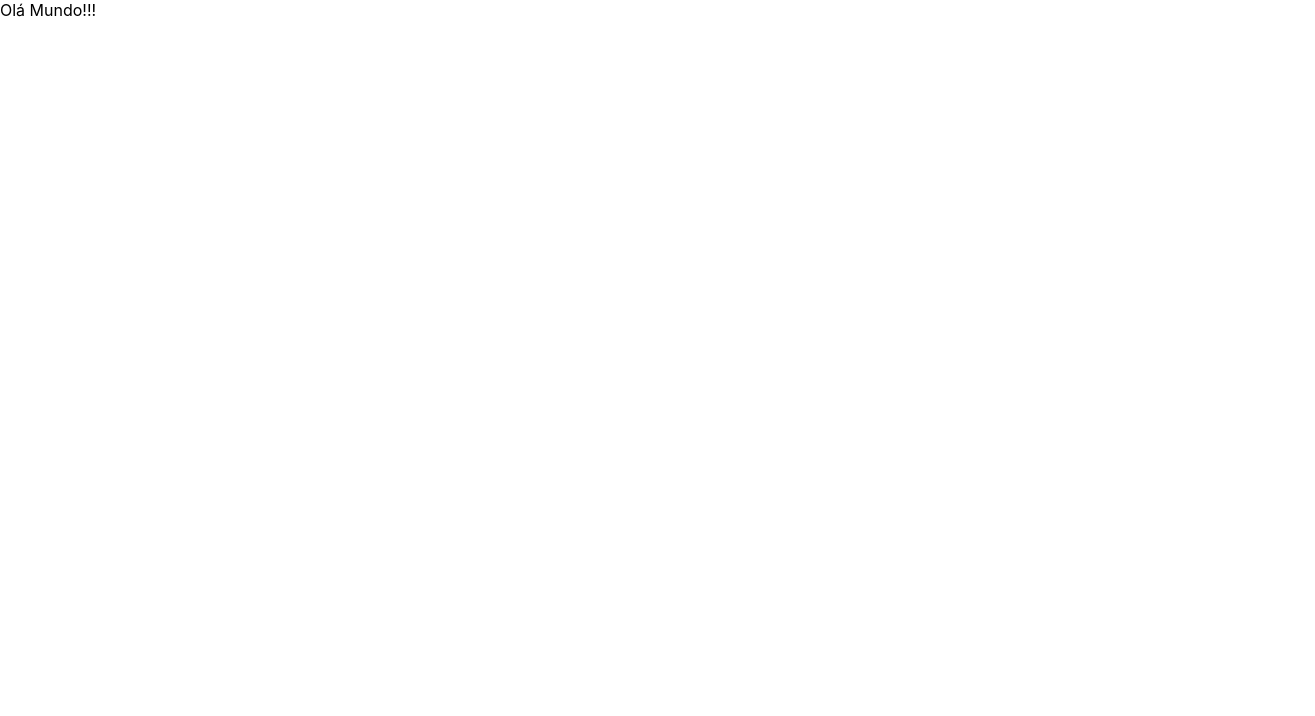
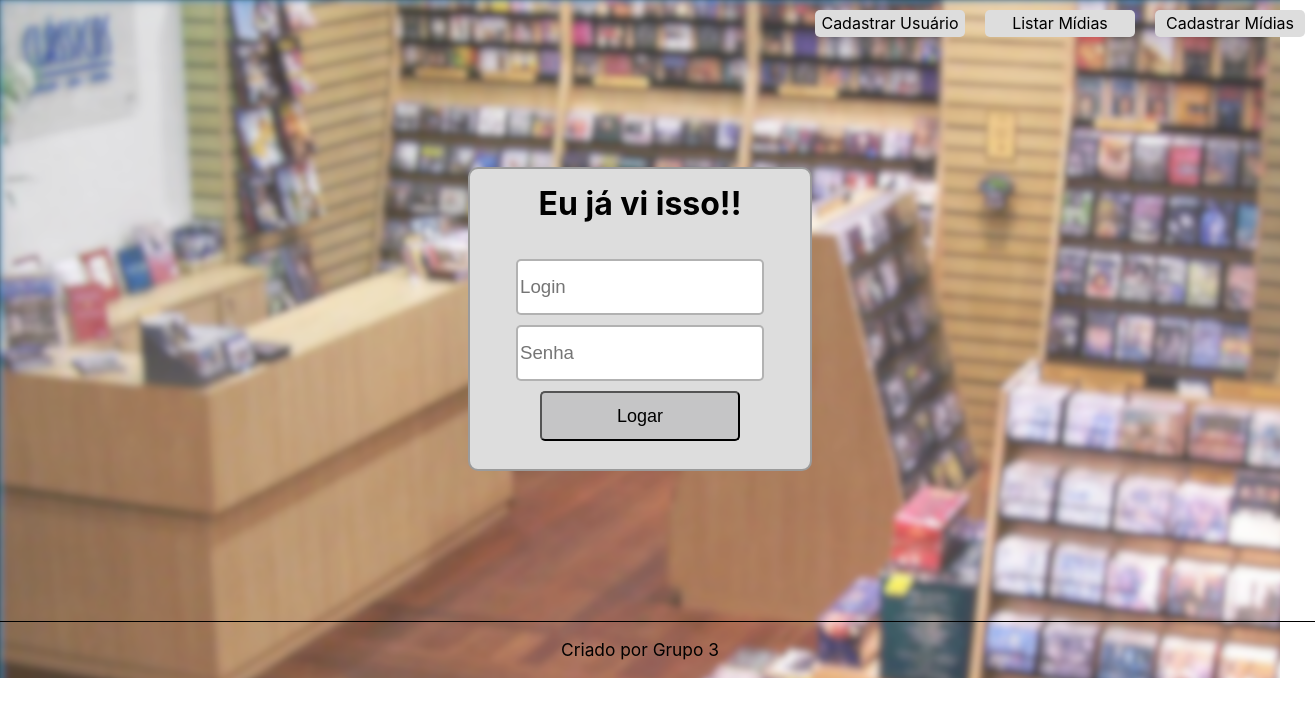
Before and after one commit to vitorHoller/projeto-trainee3, a React (Create React App) app in the folder Projeto/grupo3/: page /login in a window 1280 px wide. Shown: the top 716 px of the page, 1315 px wide, since content can reach past the window. Built offline with nearby package versions, Linux system fonts and the light colour scheme.

Commit message:
Pagina de Login

```diff
--- a/Projeto/grupo3/package.json
+++ b/Projeto/grupo3/package.json
@@ -6,7 +6,9 @@
     "@testing-library/jest-dom": "^4.2.4",
     "@testing-library/react": "^9.5.0",
     "@testing-library/user-event": "^7.2.1",
+    "bootstrap": "^4.4.1",
     "react": "^16.13.1",
+    "react-bootstrap": "^1.0.1",
     "react-dom": "^16.13.1",
     "react-router-dom": "^5.2.0",
     "react-scripts": "3.4.1"
--- a/Projeto/grupo3/src/Pages/Login/Login.css
+++ b/Projeto/grupo3/src/Pages/Login/Login.css
@@ -0,0 +1,116 @@
+.fundo{
+    display: flex;
+    flex-direction: column;
+    align-items: center;
+    background-image: url(./fundo_borrado.png);
+}
+
+.header{
+    display: flex;
+    text-align: center;
+    margin-left: 840px;
+}
+
+.cadastro{
+    margin: 10px;
+    width: 150px;
+    height: 24px;
+    background-color: #ddd;
+    border-radius: 5px;
+    padding-top: 3px;
+    transition: background-color 1s;
+    cursor: pointer;
+}
+.lm{
+    margin: 10px;
+    width: 150px;
+    height: 24px;
+    background-color: #ddd;
+    border-radius: 5px;
+    padding-top: 3px;
+    transition: background-color 1s;
+    cursor: pointer;
+}
+.cm{
+    margin: 10px;
+    width: 150px;
+    height: 24px;
+    background-color: #ddd;
+    border-radius: 5px;
+    padding-top: 3px;
+    transition: background-color 1s;
+    cursor: pointer;
+}
+
+.cadastro:hover{
+    background-color:  rgb(151, 151, 151);
+}
+
+.lm:hover{
+    background-color: rgb(151, 151, 151);
+}
+
+.cm:hover{
+    background-color:  rgb(151, 151, 151);
+}
+
+.body{
+    display: flex;
+    flex-direction: column;
+    align-items: center;
+}
+
+.box{
+    height: 300px;
+    width: 340px;
+    background-color: #ddd;
+    margin-top: 120px;
+    border-radius: 10px;
+    display: flex;
+    flex-direction: column;
+    border: 2px solid rgba(0, 0, 0, 0.3);
+}
+
+.title{
+    margin-top: 15px;
+    text-align: center;
+}
+
+.login{
+    display: flex;
+    flex-direction: column;
+    align-items: center;
+    padding: 10px;
+}
+
+.input{
+    border-radius: 5px;
+    width: 240px;
+    height: 50px;
+    margin: 5px;
+    border: 2px solid rgba(0, 0, 0, 0.3);
+    font-size: 14pt;
+}
+
+.button{
+    border-radius: 5px;
+    margin: 5px;
+    width: 200px;
+    height: 50px;
+    background-color: rgba(132, 132, 134, 0.267);
+    cursor: pointer;
+    font-size: large;
+    transition: background-color 1s;
+}
+
+.button:hover{
+    background-color: rgb(104, 104, 104);
+}
+
+.rodape{
+    margin-top: 150px;
+    text-align: center;
+    font-size: 13pt;
+    border-top: 1px solid black;
+    width: 1350px;
+}
--- a/Projeto/grupo3/src/Pages/Login/Login.js
+++ b/Projeto/grupo3/src/Pages/Login/Login.js
@@ -1,11 +1,30 @@
 import React from 'react'
+import './Login.css'
 
-function Login() {
+export default function Login() {
     return (
-        <div>
-            Olá Mundo!!!
+        <div className='fundo'>
+            <div className='header'>
+                <a className = 'cadastro'>Cadastrar Usuário</a>
+                <a className = 'lm'>Listar Mídias</a>
+                <a className = 'cm'>Cadastrar Mídias</a>
+            </div>
+
+            <div className='body'>
+                <div className='box'>
+                    <h1 className = 'title'>Eu já vi isso!!</h1>
+                    <div className='login'>
+                        <input className='input' placeholder='Login'></input>
+                        <input className='input' placeholder='Senha' type = 'password'></input>
+                        <button className = 'button'>Logar</button>
+                    </div>
+
+                </div>
+                <div className = 'rodape'>
+                 <p>Criado por Grupo 3</p>
+                </div>
+
+            </div>
         </div>
     )
 }
-
-export default Login
--- a/Projeto/grupo3/src/routes.js
+++ b/Projeto/grupo3/src/routes.js
@@ -2,11 +2,11 @@ import React from 'react'
 import { BrowserRouter, Switch, Route } from 'react-router-dom'
 
 import Login from './Pages/Login/Login'
-{/*
+/*
 import CadastroUsuario from './Pages/CadastroUsuario'
 import ListarMidias from './Pages/ListarMidias'
 import ListarMidiasAddPeloUsuario from './Pages/ListarMidiasAddPeloUsuario/listarMidiasAddPeloUsuario'
-*/}
+*/
 
 
 
```
Also changed, not shown: Projeto/grupo3/src/Pages/Login/fundo_borrado.png (added), 1 other file (tests, documents, lock files or other folders).
